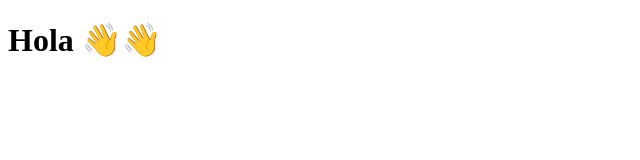
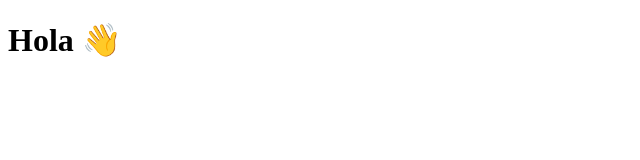
Before and after one commit to fergabilondo/fer-portafolio, a website: page index.html in a window 1280 px wide. Shown: the full height of the page, 0-640 px from the left. Drawn offline with Linux system fonts and the light colour scheme.

Commit message:
Styleguide

```diff
--- a/index.html
+++ b/index.html
@@ -6,6 +6,6 @@
     <title>Portafolio - Mich Ventura</title>
   </head>
   <body>
-    <h1>Hola 👋👋</h1>
+    <h1>Hola 👋</h1>
   </body>
 </html>
```
Also changed, not shown: assets/Style Guide.jpg (added).
